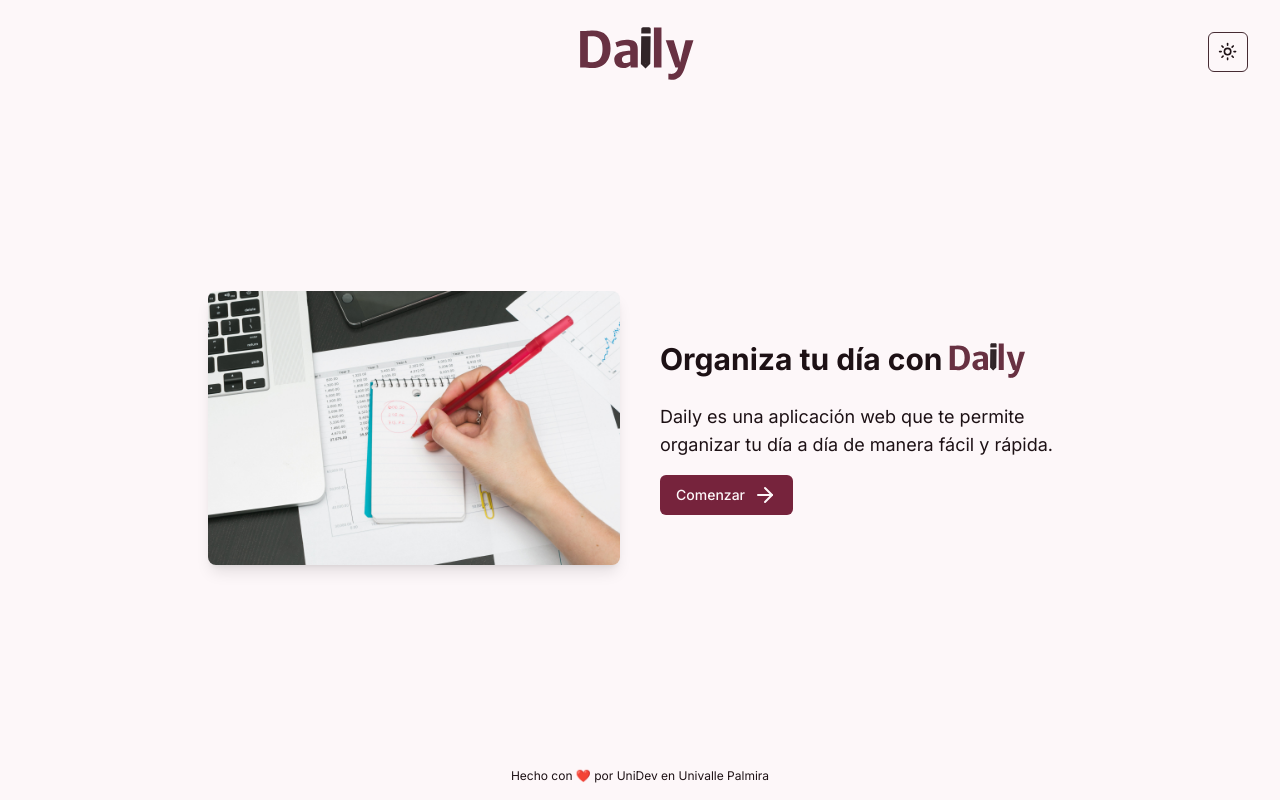
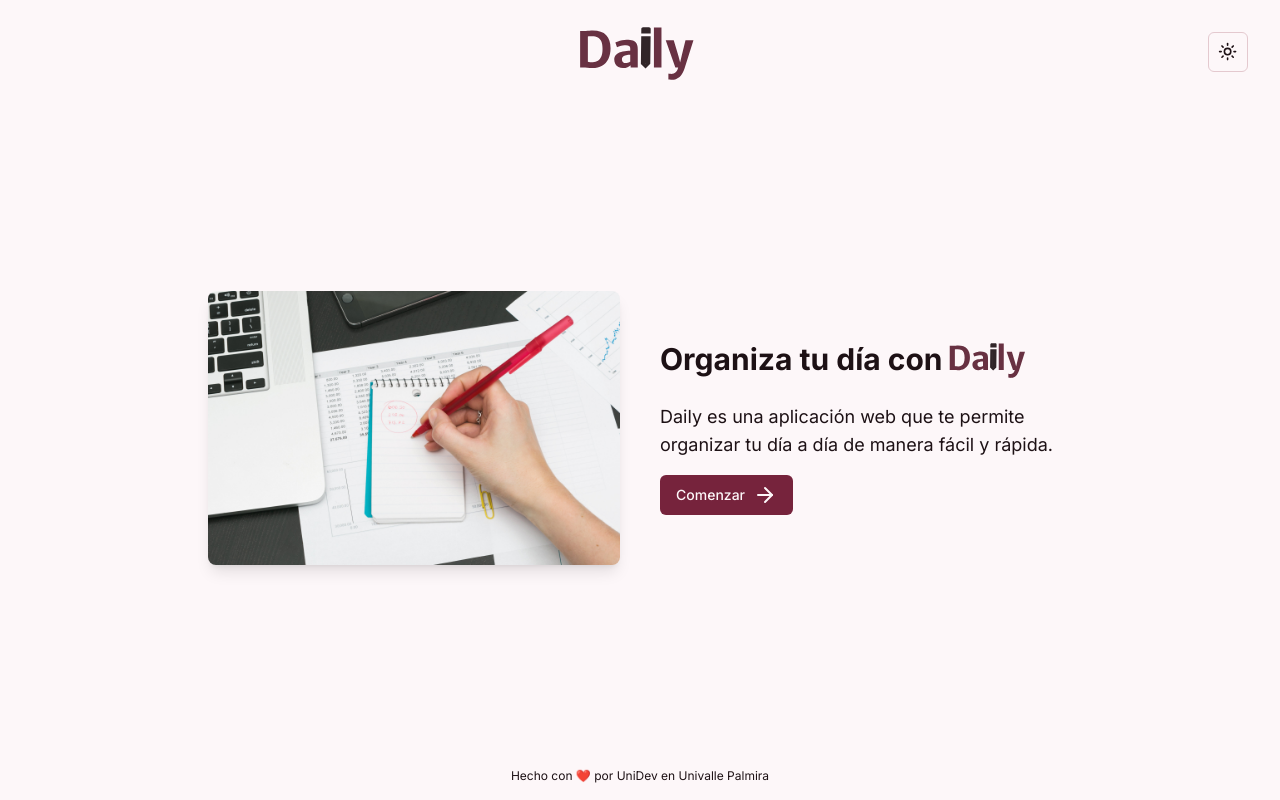
Before and after one commit to AndrxsXs/daily-frontend, a Next.js app: page / in a window 1280 px wide. Built offline with nearby package versions, Linux system fonts and the light colour scheme; no server answers.

Commit message:
chore: Update baseColor in globals.css

```diff
--- a/src/app/globals.css
+++ b/src/app/globals.css
@@ -44,10 +44,10 @@
     --destructive-foreground: 342 54% 98%;
     /* tinto-50 */
 
-    --border: 341 24% 22%;
-    /* tinto-800 */
-    --input: 341 24% 22%;
-    /* tinto-800 */
+    --border: 345 33% 84%;
+    /* tinto-200 */
+    --input: 345 33% 84%;
+    /* tinto-200 */
     --ring: 342 54% 30%;
     /* tinto-500 */
 
```
